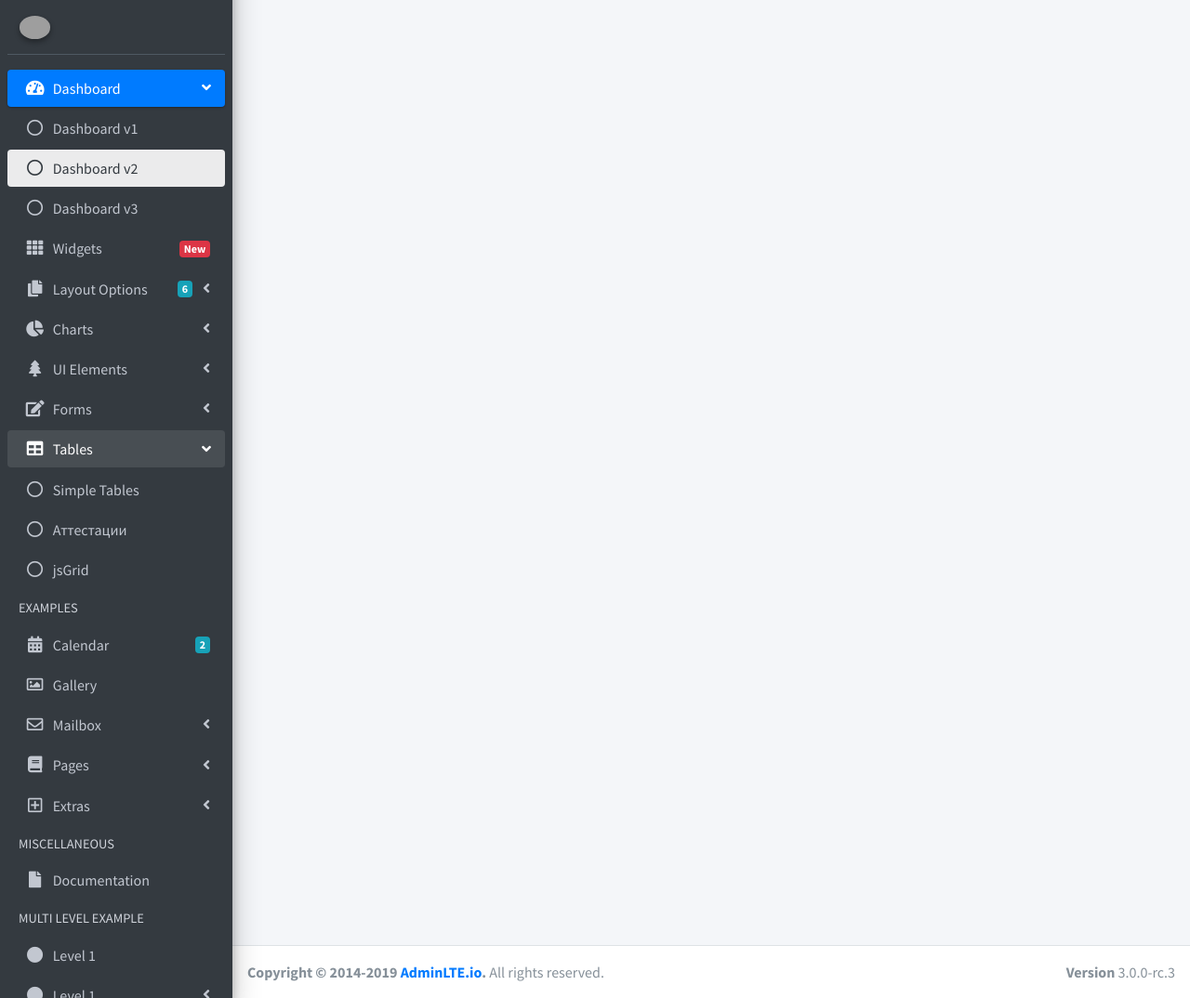
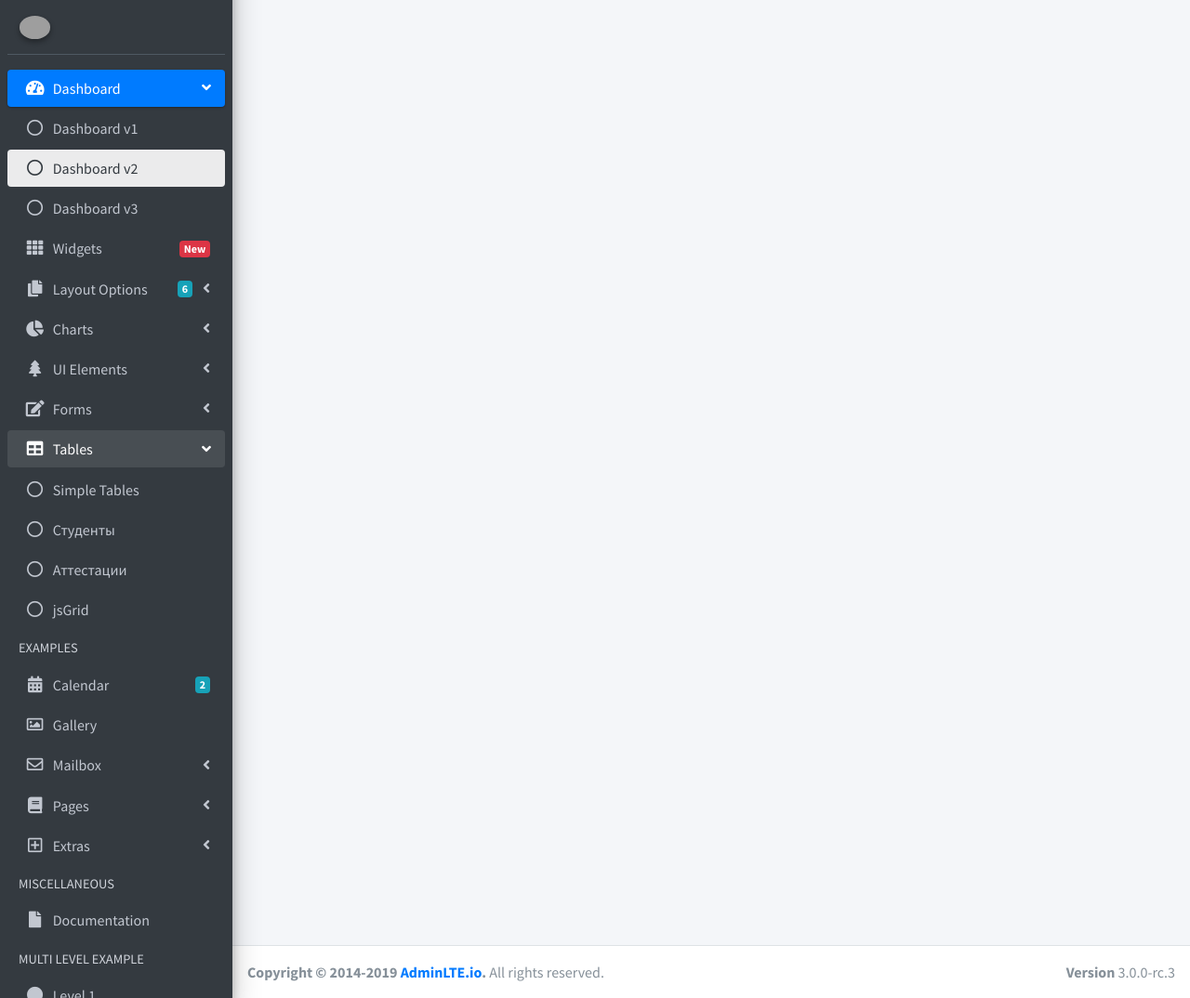
Before and after one commit to Ap3o/Curator-helper, a Django app: page /education/ in a window 1280 px wide, after a click on "Tables". Shown: the part 58-1132 px from the top of the page at 93% size. Run offline with Django 3.2, Linux system fonts and the light colour scheme; some libraries are stand-ins or nearby versions; grey boxes are pictures that could not be loaded.

Commit message:
Переместил, переименовал url и обновил заголовок страницы

```diff
--- a/templates/academic_performance.html
+++ b/templates/tables/academic_performance.html
@@ -1,7 +1,7 @@
 {% extends 'wrapper.html' %}
 {% load static %}
 {% block title %}
-    <title>C-H | Datatables</title>
+    <title>C-H | Аттестации</title>
 {% endblock %}
 {% block head %}
     <!-- DataTables -->
--- a/templates/wrapper.html
+++ b/templates/wrapper.html
@@ -391,11 +391,18 @@
                                 </a>
                             </li>
                             <li class="nav-item">
-                                <a href="{% url 'tables' %}" class="nav-link">
+                                <a href="{% url 'students' %}" class="nav-link">
+                                    <i class="far fa-circle nav-icon"></i>
+                                    <p>Студенты</p>
+                                </a>
+                            </li>
+                            <li class="nav-item">
+                                <a href="{% url 'academic-performance' %}" class="nav-link">
                                     <i class="far fa-circle nav-icon"></i>
                                     <p>Аттестации</p>
                                 </a>
                             </li>
+
                             <li class="nav-item">
                                 <a href="pages/tables/jsgrid.html" class="nav-link">
                                     <i class="far fa-circle nav-icon"></i>
```
